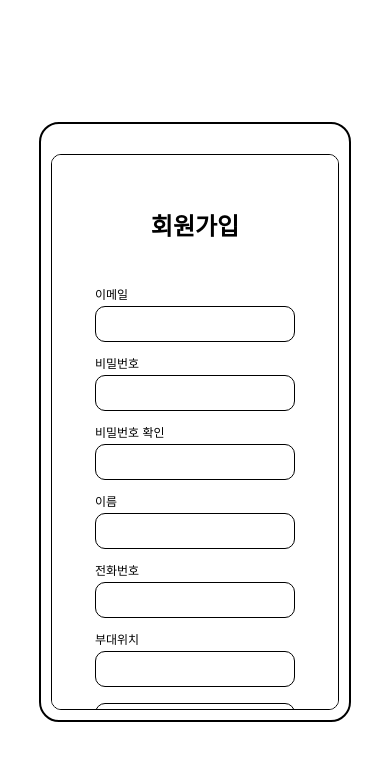
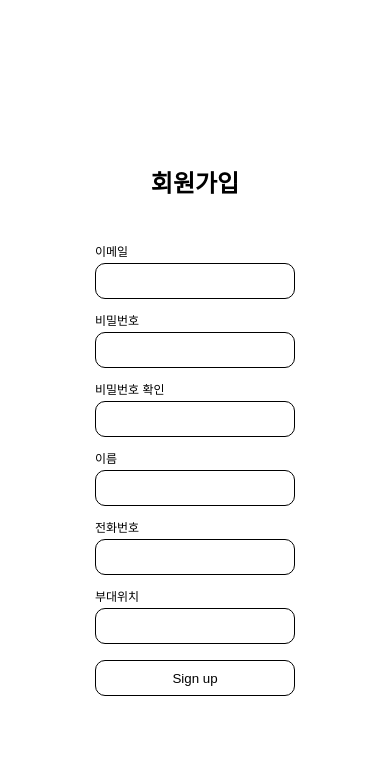
Before and after one commit to ROKATAXI/taxiRoka, a Django app: page /user/signup/ in a window 390 px wide. Shown: the top 761 px of the page. Run offline with Django 4.2, Linux system fonts and the light colour scheme; some libraries are stand-ins or nearby versions; some web fonts are replaced.

Commit message:
모바일 사이즈로 변경

```diff
--- a/static/css/base.css
+++ b/static/css/base.css
@@ -27,15 +27,10 @@ body{
     font-weight: 900;
 } */
 main{
-    width: 400px;
-    height: 600px;
-    border-radius: 20px;
-    border: 2px solid black;
-    overflow: hidden;
-    padding: 30px 10px 10px;
-
+    margin-top: 10px;
+    width: 100%;
 }
-.mobile-container{
+/* .mobile-container{
     width: 100%;
     height: 100%;
     background-color: white;
@@ -69,4 +64,4 @@ main{
     top: -23px;
     left: 50%;
     transform: translateX(-40px);
-}
+} */
--- a/templates/base.html
+++ b/templates/base.html
@@ -17,10 +17,7 @@
     {% endblock %}
 </head>
 <body>
-    <div class="main-right">
     <main>
-            <div class="mobile-container">
-                <!-- 네비게이션 바 -->
         <div class="base--container">
             <nav>
                 <div class="nav-container">
@@ -84,7 +81,6 @@
 
             </footer>
         </div>
-            </div>
     </main>
     </div>
     <!-- 알람모달 -->
```
Lines whose indentation alone changed are shown as unchanged.
